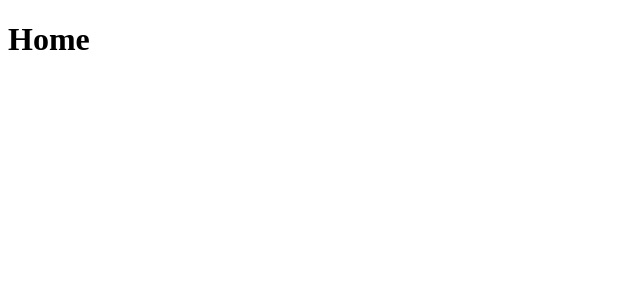
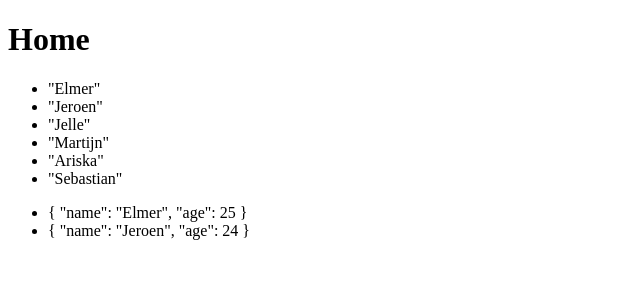
Before and after one commit to evanrooijen/angular2-workshop, an Angular app: page /home in a window 1280 px wide. Shown: the top 300 px of the page, without its empty margins (0-640 px from the left). Built offline with nearby package versions, Linux system fonts and the light colour scheme.

Commit message:
demonstrate input binding + event outputs

```diff
--- a/src/app/app.module.ts
+++ b/src/app/app.module.ts
@@ -6,11 +6,13 @@ import {AppComponent} from "./app.component";
 import {RoutingModule} from "./app.routing";
 import {HomeComponent} from "./home/home.component";
 import {NotFoundComponent} from "./notfound/notfound.component";
+import {UserListComponent} from "./components/user-list/user-list.component";
 
 
 const AWS_COMPONENTS = [
   HomeComponent,
-  NotFoundComponent
+  NotFoundComponent,
+  UserListComponent
 ];
 
 @NgModule({
--- /dev/null
+++ b/src/app/components/user-list/user-list.component.html
@@ -0,0 +1,5 @@
+<ul>
+  <li *ngFor="let user of userlist; let idx = index;" (click)="selectUser(idx)" >
+    {{ user | json }}
+  </li>
+</ul>
--- /dev/null
+++ b/src/app/components/user-list/user-list.component.ts
@@ -0,0 +1,30 @@
+/**
+ * Created by Elmer on 27-1-2017.
+ */
+import {Component, OnInit, Input, Output, EventEmitter} from '@angular/core';
+
+@Component({
+    selector: 'aws-user-list',
+    templateUrl: './user-list.component.html'
+})
+export class UserListComponent implements OnInit {
+
+    @Input()
+    userlist: Array<any>;
+
+    @Output()
+    selectedUser: EventEmitter<any> = new EventEmitter<any>();
+
+    constructor() { }
+
+    ngOnInit() { }
+
+
+    selectUser(index: number){
+
+      const user = this.userlist[index];
+      this.selectedUser.emit(user);
+
+    }
+
+}
--- a/src/app/home/home.component.html
+++ b/src/app/home/home.component.html
@@ -1 +1,5 @@
 <h1>Home</h1>
+<aws-user-list (selectedUser)="setUser($event)" [userlist]="usersString"></aws-user-list>
+<aws-user-list (selectedUser)="setUser($event)" [userlist]="usersObj"></aws-user-list>
+
+<pre>{{homeUser}}</pre>
--- a/src/app/home/home.component.ts
+++ b/src/app/home/home.component.ts
@@ -1,15 +1,44 @@
 /**
  * Created by Elmer on 27-1-2017.
  */
-import { Component, OnInit } from '@angular/core';
+import {Component, OnInit} from "@angular/core";
 
 @Component({
-    selector: 'aws-home',
-    templateUrl: './home.component.html'
+  selector: 'aws-home',
+  templateUrl: './home.component.html'
 })
 export class HomeComponent implements OnInit {
-    constructor() { }
 
-    ngOnInit() { }
+
+  usersString: Array<any>;
+  usersObj: Array<any>;
+
+  homeUser: any;
+
+
+  constructor() {
+
+    this.usersString = [
+      'Elmer',
+      'Jeroen',
+      'Jelle',
+      'Martijn',
+      'Ariska',
+      'Sebastian'
+    ];
+
+    this.usersObj = [
+      {name: "Elmer", age: 25},
+      {name: "Jeroen", age: 24}
+    ];
+
+  }
+
+  ngOnInit() {
+  }
+
+  setUser(user: any){
+    this.homeUser = user;
+  }
 
 }
```
